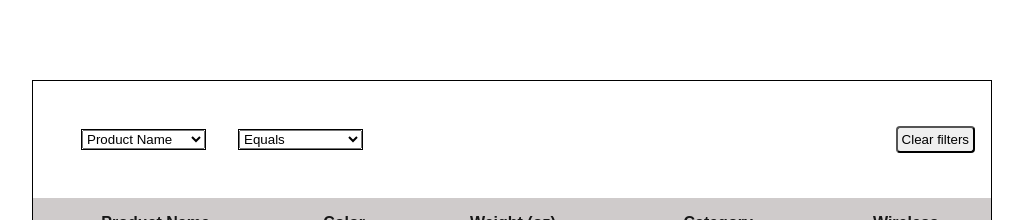
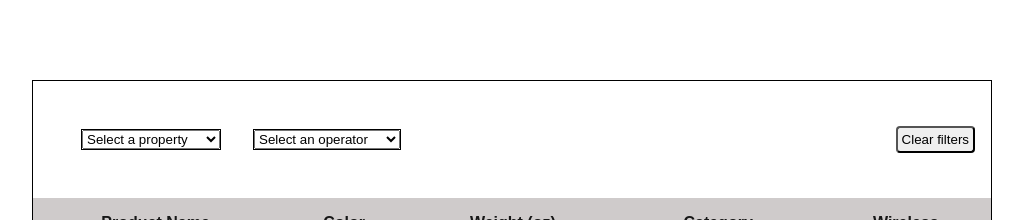
Before and after one commit to victorgvargas/product-filtering-condition-editor, a Next.js app: page / in a window 1280 px wide. Shown: the top 220 px of the page, without its empty margins (128-1151 px from the left). Built offline with nearby package versions, Linux system fonts and the light colour scheme.

Commit message:
fixes in operators select logic

```diff
--- a/src/app/page.tsx
+++ b/src/app/page.tsx
@@ -1,11 +1,20 @@
 import ProductsTable from "@/components/ProductsTable";
-import { getProducts, getProperties } from "@/actions/products.actions";
+import {
+  getOperators,
+  getProducts,
+  getProperties,
+} from "@/actions/products.actions";
 
 export default async function Home() {
   const products = await getProducts();
   const properties = await getProperties();
+  const operators = await getOperators();
 
   return (
-    <ProductsTable products={products} properties={properties}/>
+    <ProductsTable
+      products={products}
+      properties={properties}
+      operators={operators}
+    />
   );
 }
--- a/src/components/ProductsTable.tsx
+++ b/src/components/ProductsTable.tsx
@@ -8,18 +8,23 @@ import { useEffect, useState } from "react";
 interface ProductsTableProps {
   products: Product[];
   properties: Property[];
+  operators: Operator[];
 }
 
 const ProductsTable: React.FC<ProductsTableProps> = ({
   products,
   properties,
+  operators,
 }) => {
   const [filteredProducts, setFilteredProducts] = useState(products);
-  const [selectedProperty, setSelectedProperty] = useState<Property | null>();
+  const [selectedProperty, setSelectedProperty] = useState<Property | null>(
+    properties[0]
+  );
   const [selectedOperator, setSelectedOperator] = useState<Operator | null>();
   const [propertyValues, setPropertyValues] = useState<
     PropertyValue[] | null
   >();
+  const [availableOperators, setAvailableOperators] = useState<Operator[]>([]);
 
   const findProperty = (id: number) => {
     return (
@@ -30,9 +35,7 @@ const ProductsTable: React.FC<ProductsTableProps> = ({
 
   const findOperator = (id: string) => {
     return (
-      filtersService.operators.find(
-        (operator: Operator) => operator.id === id
-      ) ?? filtersService.operators[0]
+      operators.find((operator: Operator) => operator.id === id) ?? operators[0]
     );
   };
 
@@ -59,6 +62,14 @@ const ProductsTable: React.FC<ProductsTableProps> = ({
     }
   }, [selectedProperty, selectedOperator]);
 
+  useEffect(() => {
+    setAvailableOperators(
+      operators.filter((operator) =>
+        operator.supportedTypes.includes(selectedProperty?.type || "")
+      )
+    );
+  }, [selectedProperty]);
+
   return (
     <section className={styles["products"]}>
       <div className={styles["products-filters"]}>
@@ -70,8 +81,12 @@ const ProductsTable: React.FC<ProductsTableProps> = ({
               onChange={(event) =>
                 setSelectedProperty(findProperty(Number(event.target.value)))
               }
+              defaultValue="Select a property"
             >
               <optgroup label="Properties">
+                <option value="Select a property" hidden>
+                  Select a property
+                </option>
                 {properties.map((property) => (
                   <option key={property.id} value={property.id}>
                     {property.name}
@@ -83,14 +98,18 @@ const ProductsTable: React.FC<ProductsTableProps> = ({
 
           <div className={styles["products-filters-filter"]}>
             <select
-              name="property-values"
-              id="property-values"
+              name="operators"
+              id="operators"
               onChange={(event) =>
                 setSelectedOperator(findOperator(event.target.value))
               }
+              defaultValue="Select an operator"
             >
-              <optgroup label="Property Values">
-                {filtersService.operators.map((operator) => (
+              <optgroup label="Operators">
+                <option value="Select an operator" hidden>
+                  Select an operator
+                </option>
+                {availableOperators.map((operator) => (
                   <option key={operator.id} value={operator.id}>
                     {operator.text}
                   </option>
@@ -100,14 +119,8 @@ const ProductsTable: React.FC<ProductsTableProps> = ({
           </div>
           {propertyValues && (
             <div className={styles["products-filters-filter"]}>
-              <select
-                name="operators"
-                id="operators"
-                onChange={(event) =>
-                  setSelectedOperator(findOperator(event.target.value))
-                }
-              >
-                <optgroup label="Operators">
+              <select name="property-values" id="property-values">
+                <optgroup label="Property values">
                   {propertyValues.map((propVal, index) => (
                     <option key={index} value={propVal.property_id}>
                       {propVal.value}
--- a/src/data/datastore.ts
+++ b/src/data/datastore.ts
@@ -1,13 +1,13 @@
 export const datastore = {
-  getProducts: function() {
+  getProducts: function () {
     return this.products;
   },
 
-  getProperties: function() {
+  getProperties: function () {
     return this.properties;
   },
 
-  getOperators: function() {
+  getOperators: function () {
     return this.operators;
   },
 
@@ -17,206 +17,206 @@ export const datastore = {
       property_values: [
         {
           property_id: 0,
-          value: 'Headphones'
+          value: "Headphones",
         },
         {
           property_id: 1,
-          value: 'black'
+          value: "black",
         },
         {
           property_id: 2,
-          value: 5
+          value: 5,
         },
         {
           property_id: 3,
-          value: 'electronics'
+          value: "electronics",
         },
         {
           property_id: 4,
-          value: 'false'
-        }
-      ]
+          value: "false",
+        },
+      ],
     },
     {
       id: 1,
       property_values: [
         {
           property_id: 0,
-          value: 'Cell Phone'
+          value: "Cell Phone",
         },
         {
           property_id: 1,
-          value: 'black'
+          value: "black",
         },
         {
           property_id: 2,
-          value: 3
+          value: 3,
         },
         {
           property_id: 3,
-          value: 'electronics'
+          value: "electronics",
         },
         {
           property_id: 4,
-          value: 'true'
-        }
-      ]
+          value: "true",
+        },
+      ],
     },
     {
       id: 2,
       property_values: [
         {
           property_id: 0,
-          value: 'Keyboard'
+          value: "Keyboard",
         },
         {
           property_id: 1,
-          value: 'grey'
+          value: "grey",
         },
         {
           property_id: 2,
-          value: 5
+          value: 5,
         },
         {
           property_id: 3,
-          value: 'electronics'
+          value: "electronics",
         },
         {
           property_id: 4,
-          value: 'false'
-        }
-      ]
+          value: "false",
+        },
+      ],
     },
     {
       id: 3,
       property_values: [
         {
           property_id: 0,
-          value: 'Cup'
+          value: "Cup",
         },
         {
           property_id: 1,
-          value: 'white'
+          value: "white",
         },
         {
           property_id: 2,
-          value: 3
+          value: 3,
         },
         {
           property_id: 3,
-          value: 'kitchenware'
-        }
-      ]
+          value: "kitchenware",
+        },
+      ],
     },
     {
       id: 4,
       property_values: [
         {
           property_id: 0,
-          value: 'Key'
+          value: "Key",
         },
         {
           property_id: 1,
-          value: 'silver'
+          value: "silver",
         },
         {
           property_id: 2,
-          value: 1
+          value: 1,
         },
         {
           property_id: 3,
-          value: 'tools'
-        }
-      ]
+          value: "tools",
+        },
+      ],
     },
     {
       id: 5,
       property_values: [
         {
           property_id: 0,
-          value: 'Hammer'
+          value: "Hammer",
         },
         {
           property_id: 1,
-          value: 'brown'
+          value: "brown",
         },
         {
           property_id: 2,
-          value: 19
+          value: 19,
         },
         {
           property_id: 3,
-          value: 'tools'
-        }
-      ]
-    }
+          value: "tools",
+        },
+      ],
+    },
   ],
 
   properties: [
     {
       id: 0,
-      name: 'Product Name',
-      type: 'string'
+      name: "Product Name",
+      type: "string",
     },
     {
       id: 1,
-      name: 'color',
-      type: 'string'
+      name: "color",
+      type: "string",
     },
     {
       id: 2,
-      name: 'weight (oz)',
-      type: 'number'
+      name: "weight (oz)",
+      type: "number",
     },
     {
       id: 3,
-      name: 'category',
-      type: 'enumerated',
-      values: [
-        'tools',
-        'electronics',
-        'kitchenware'
-      ]
+      name: "category",
+      type: "enumerated",
+      values: ["tools", "electronics", "kitchenware"],
     },
     {
       id: 4,
-      name: 'wireless',
-      type: 'enumerated',
-      values: [
-        'true',
-        'false'
-      ]
-    }
+      name: "wireless",
+      type: "enumerated",
+      values: ["true", "false"],
+    },
   ],
 
   operators: [
     {
-      text: 'Equals',
-      id: 'equals'
+      text: "Equals",
+      id: "equals",
+      supportedTypes: ["string", "number", "enumerated"],
     },
     {
-      text: 'Is greater than',
-      id: 'greater_than'
+      text: "Is greater than",
+      id: "greater_than",
+      supportedTypes: ["number"],
     },
     {
-      text: 'Is less than',
-      id: 'less_than'
+      text: "Is less than",
+      id: "less_than",
+      supportedTypes: ["number"],
     },
     {
-      text: 'Has any value',
-      id: 'any'
+      text: "Has any value",
+      id: "any",
+      supportedTypes: ["string", "number", "enumerated"],
     },
     {
-      text: 'Has no value',
-      id: 'none'
+      text: "Has no value",
+      id: "none",
+      supportedTypes: ["string", "number", "enumerated"],
     },
     {
-      text: 'Is any of',
-      id: 'in'
+      text: "Is any of",
+      id: "in",
+      supportedTypes: ["string", "number", "enumerated"],
     },
     {
-      text: 'Contains',
-      id: 'contains'
-    }
-  ]
-}
+      text: "Contains",
+      id: "contains",
+      supportedTypes: ["string"],
+    },
+  ],
+};
--- a/src/types/products.ts
+++ b/src/types/products.ts
@@ -18,4 +18,5 @@ export interface Property {
 export interface Operator {
   text: string;
   id: string;
+  supportedTypes: string[];
 }
```
Lines whose indentation alone changed are shown as unchanged.
